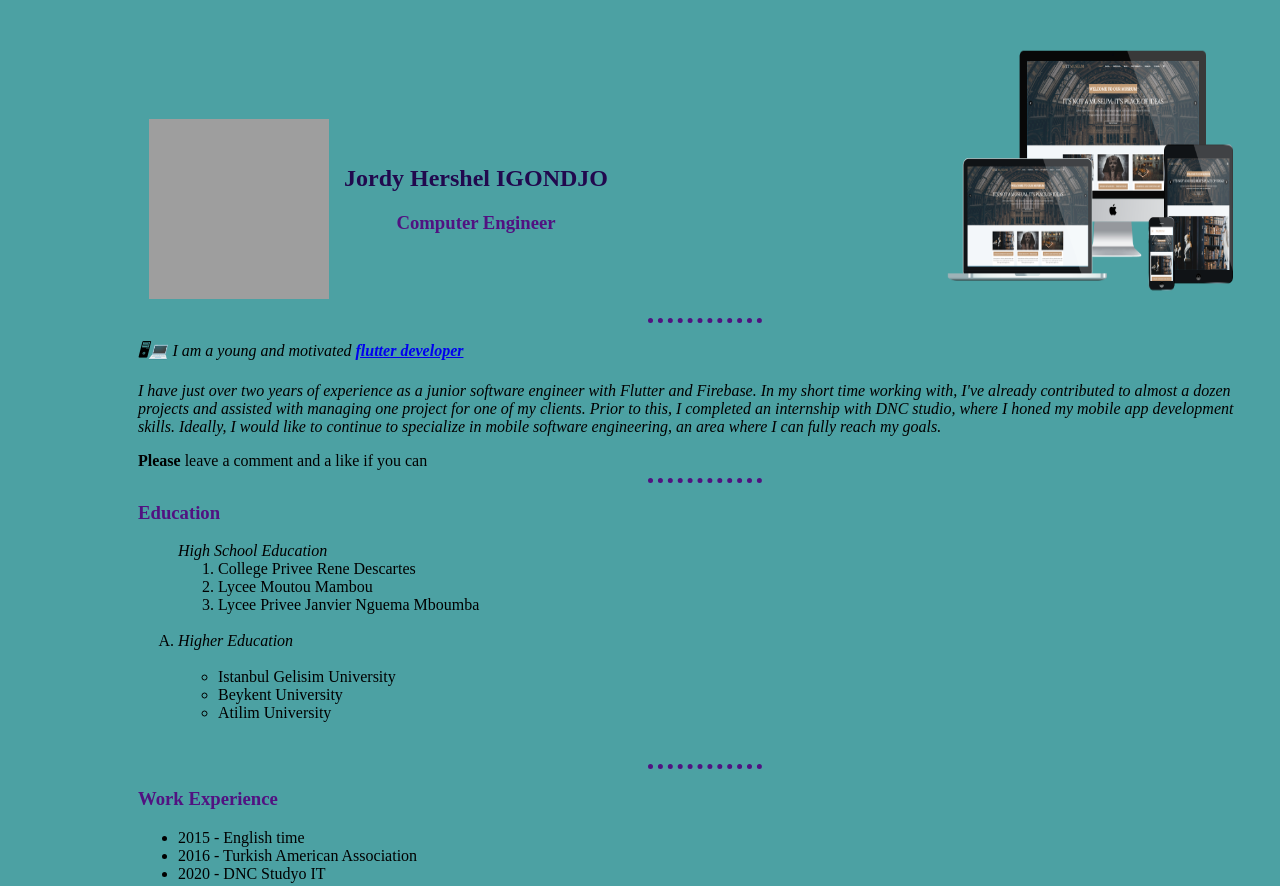
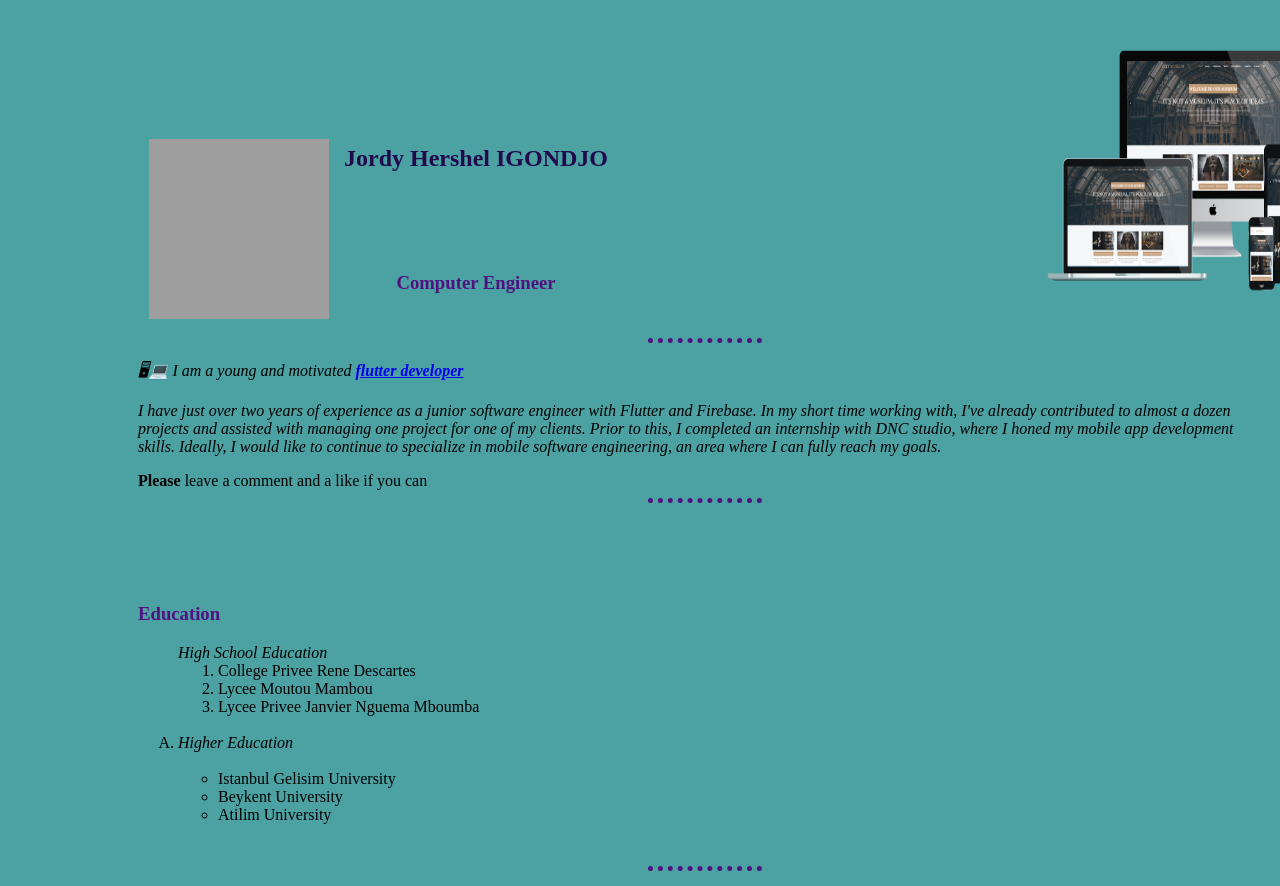
Before and after one commit to JordyHers/Web, a plain HTML site: page main_page.html in a window 1280 px wide. Shown: the top 886 px of the page. Drawn offline with Linux system fonts and the light colour scheme; grey boxes are pictures that could not be loaded.

Commit message:
More update

```diff
--- a/css/components_style.css
+++ b/css/components_style.css
@@ -4,8 +4,6 @@ img{
   height: 10rem;
   width: 10rem;
 }
-
-
 
 
 .header{
--- a/css/styles.css
+++ b/css/styles.css
@@ -1,10 +1,12 @@
 body {
   background-color: #4ca1a3;
-  margin-left: 8.625rem;;
+  margin-left: 8.625rem;
+
 }
 
 .top-container{
   height: 100px;
+  padding: 0px 100px 20px 100px;
 
 }
 .top_image{
@@ -34,5 +36,6 @@ p{
 
 
 h3 {
+  margin-top:100px;
   color: #511281;
 }
```
